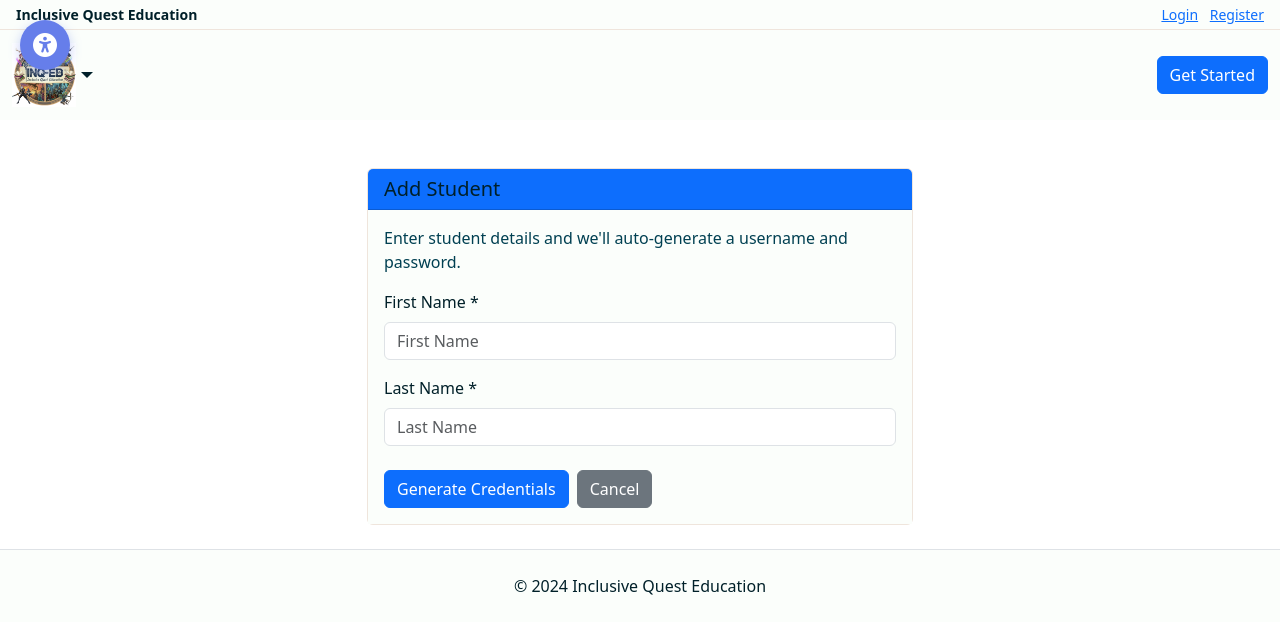
After one commit to njthomas1991-hub/inq-edu, a Django app: page /student/signup/guided/ in a window 1280 px wide. The commit adds this page. Shown: the top 634 px of the page. Run offline with Django 5.2, Linux system fonts and the light colour scheme.

Commit message:
Add guided student signup with auto-generated username and password

```diff
--- a/backend/core/templates/core/class_detail.html
+++ b/backend/core/templates/core/class_detail.html
@@ -25,7 +25,7 @@
                 <div class="card shadow-sm">
                     <div class="card-header bg-white d-flex justify-content-between align-items-center">
                         <strong>Students ({{ students.count }})</strong>
-                        <a href="/student/signup/" class="btn btn-outline-secondary btn-sm">+ Add Student</a>
+                        <a href="/student/signup/guided/" class="btn btn-outline-secondary btn-sm">+ Add Student</a>
                     </div>
                     <div class="card-body">
                         {% if students %}
--- /dev/null
+++ b/backend/core/templates/core/student_signup_with_details.html
@@ -0,0 +1,43 @@
+{% extends "core/base.html" %}
+
+{% block title %}Add Student{% endblock %}
+
+{% block content %}
+<div class="container mt-5">
+    <div class="row justify-content-center">
+        <div class="col-md-6">
+            <div class="card">
+                <div class="card-header bg-primary text-white">
+                    <h5 class="mb-0">Add Student</h5>
+                </div>
+                <div class="card-body">
+                    <p class="text-muted">Enter student details and we'll auto-generate a username and password.</p>
+                    <form method="post">
+                        {% csrf_token %}
+                        <div class="mb-3">
+                            <label for="{{ form.first_name.id_for_label }}" class="form-label">First Name *</label>
+                            {{ form.first_name }}
+                            {% if form.first_name.errors %}
+                                <div class="alert alert-danger mt-1">{{ form.first_name.errors }}</div>
+                            {% endif %}
+                        </div>
+
+                        <div class="mb-4">
+                            <label for="{{ form.last_name.id_for_label }}" class="form-label">Last Name *</label>
+                            {{ form.last_name }}
+                            {% if form.last_name.errors %}
+                                <div class="alert alert-danger mt-1">{{ form.last_name.errors }}</div>
+                            {% endif %}
+                        </div>
+
+                        <div class="d-flex gap-2">
+                            <button type="submit" class="btn btn-primary">Generate Credentials</button>
+                            <a href="/teacher/" class="btn btn-secondary">Cancel</a>
+                        </div>
+                    </form>
+                </div>
+            </div>
+        </div>
+    </div>
+</div>
+{% endblock %}
--- a/backend/core/urls.py
+++ b/backend/core/urls.py
@@ -1,12 +1,14 @@
 from django.urls import path
 from django.contrib.auth import views as auth_views
-from .views import home_page_view, hello, teacher_dashboard_view, teacher_signup_view, student_signup_view, class_detail_view, add_class_view
+from .views import home_page_view, hello, teacher_dashboard_view, teacher_signup_view, student_signup_view, student_signup_with_details_view, create_student_account_view, class_detail_view, add_class_view
 
 urlpatterns = [
     path("", home_page_view),
     path("api/hello/", hello),
     path("teacher/signup/", teacher_signup_view, name="signup"),
     path("student/signup/", student_signup_view, name="student_signup"),
+    path("student/signup/guided/", student_signup_with_details_view, name="student_signup_guided"),
+    path("api/create-student/", create_student_account_view, name="create_student"),
     path("teacher/login/", auth_views.LoginView.as_view(template_name="core/teacher_login.html"), name="teacher_login"),
     path("teacher/", teacher_dashboard_view, name="teacher_dashboard"),
     path("teacher/class/add/", add_class_view, name="add_class"),
--- a/backend/core/views.py
+++ b/backend/core/views.py
@@ -5,6 +5,8 @@ from django.contrib.auth.forms import UserCreationForm
 from django import forms
 from django.shortcuts import render, redirect
 from .models import User, Class, ClassStudent
+import string
+import random
 
 
 class ClassForm(forms.ModelForm):
@@ -44,6 +46,11 @@ class StudentSignUpForm(UserCreationForm):
         fields = ("username", "password1", "password2")
 
 
+class StudentSignUpWithDetailsForm(forms.Form):
+    first_name = forms.CharField(max_length=150, required=True, widget=forms.TextInput(attrs={'class': 'form-control', 'placeholder': 'First Name'}))
+    last_name = forms.CharField(max_length=150, required=True, widget=forms.TextInput(attrs={'class': 'form-control', 'placeholder': 'Last Name'}))
+
+
 def teacher_signup_view(request):
     if request.method == "POST":
         form = TeacherSignUpForm(request.POST)
@@ -73,6 +80,69 @@ def student_signup_view(request):
         form = StudentSignUpForm()
 
     return render(request, "core/student_signup.html", {"form": form})
+
+
+def generate_simple_password():
+    """Generate a simple password for 7-9 year olds (memorable and easy)"""
+    adjectives = ['Happy', 'Sunny', 'Quick', 'Brave', 'Smart', 'Cool', 'Bright', 'Clever']
+    nouns = ['Bear', 'Lion', 'Tiger', 'Eagle', 'Panda', 'Fox', 'Wolf', 'Hawk']
+    number = random.randint(1, 9)
+    return f"{random.choice(adjectives)}{random.choice(nouns)}{number}"
+
+
+def student_signup_with_details_view(request):
+    if request.method == "POST":
+        form = StudentSignUpWithDetailsForm(request.POST)
+        if form.is_valid():
+            first_name = form.cleaned_data['first_name']
+            last_name = form.cleaned_data['last_name']
+
+            # Auto-generate username: firstname + last name initial
+            username = (first_name + last_name[0]).lower()
+
+            # Check if username already exists, if so add a number
+            base_username = username
+            counter = 1
+            while User.objects.filter(username=username).exists():
+                username = f"{base_username}{counter}"
+                counter += 1
+
+            # Auto-generate simple password
+            password = generate_simple_password()
+
+            return render(request, "core/student_signup_confirmation.html", {
+                "first_name": first_name,
+                "last_name": last_name,
+                "username": username,
+                "password": password,
+            })
+    else:
+        form = StudentSignUpWithDetailsForm()
+
+    return render(request, "core/student_signup_with_details.html", {"form": form})
+
+
+def create_student_account_view(request):
+    """API endpoint to create student account from confirmation page"""
+    if request.method == "POST":
+        first_name = request.POST.get('first_name', '')
+        last_name = request.POST.get('last_name', '')
+        username = request.POST.get('username', '')
+        password = request.POST.get('password', '')
+
+        if username and password:
+            # Create the student user
+            user = User.objects.create_user(
+                username=username,
+                password=password,
+                first_name=first_name,
+                last_name=last_name,
+                role='student'
+            )
+            login(request, user)
+            return redirect("student_dashboard")
+
+    return redirect("student_signup_guided")
 
 
 @login_required
```
Also changed, not shown: backend/core/templates/core/student_signup_confirmation.html (added, +48 -0 lines).
